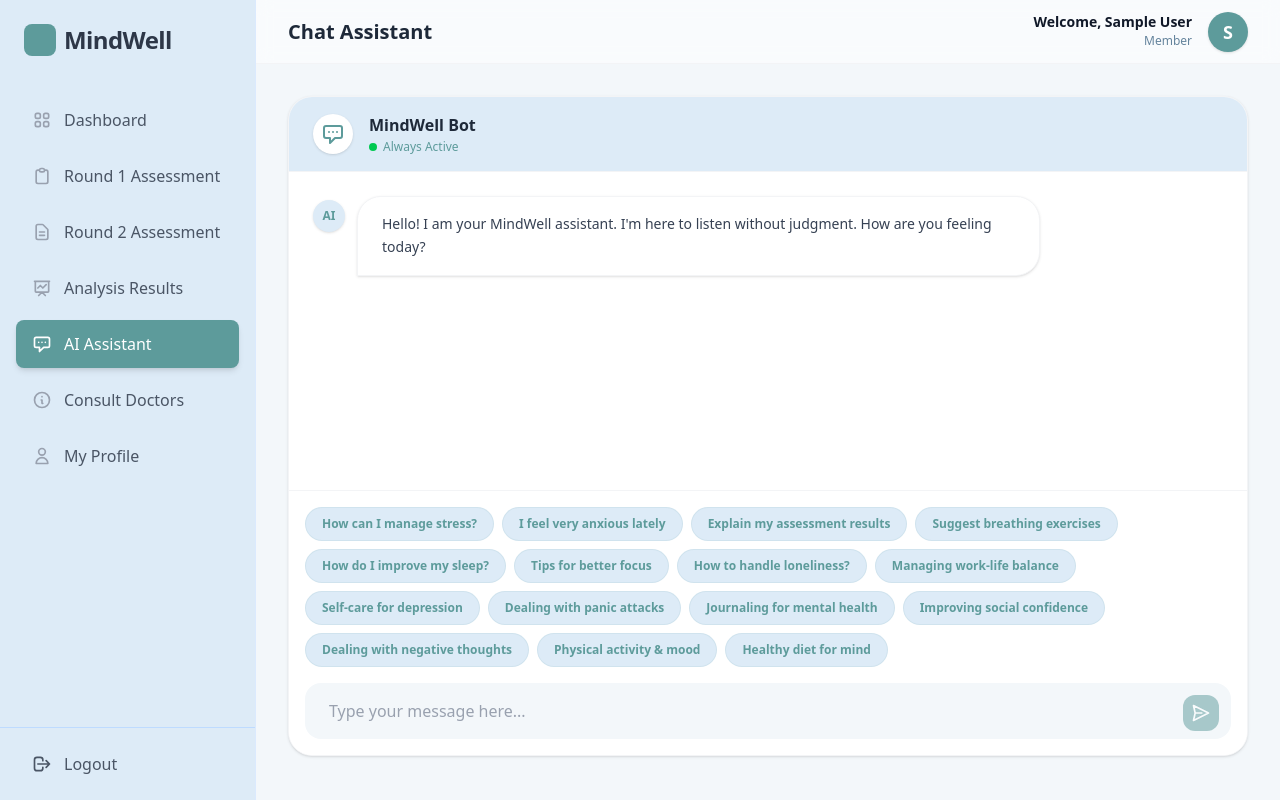
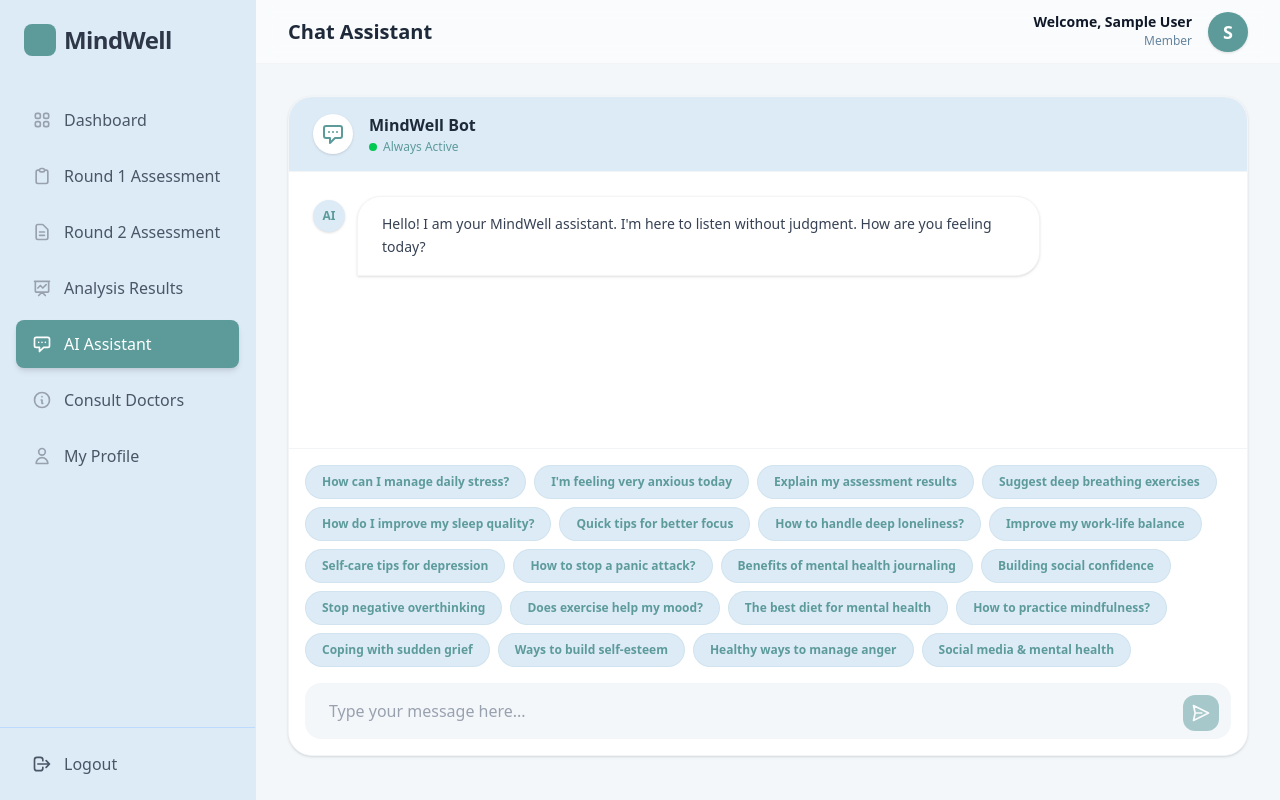
Before and after one commit to GauriTh06/mental-health, a React (Vite) app in the folder client/: page /chat in a window 1280 px wide. Built offline with nearby package versions, Linux system fonts and the light colour scheme; sample sign-in values are in the browser's storage.

Commit message:
Expand to 20 predefined chat questions and solutions

```diff
--- a/client/src/pages/Chat.jsx
+++ b/client/src/pages/Chat.jsx
@@ -17,21 +17,26 @@ const Chat = () => {
     useEffect(scrollToBottom, [messages, loading]);
 
     const predefinedQuestions = [
-        "How can I manage stress?",
-        "I feel very anxious lately",
+        "How can I manage daily stress?",
+        "I'm feeling very anxious today",
         "Explain my assessment results",
-        "Suggest breathing exercises",
-        "How do I improve my sleep?",
-        "Tips for better focus",
-        "How to handle loneliness?",
-        "Managing work-life balance",
-        "Self-care for depression",
-        "Dealing with panic attacks",
-        "Journaling for mental health",
-        "Improving social confidence",
-        "Dealing with negative thoughts",
-        "Physical activity & mood",
-        "Healthy diet for mind"
+        "Suggest deep breathing exercises",
+        "How do I improve my sleep quality?",
+        "Quick tips for better focus",
+        "How to handle deep loneliness?",
+        "Improve my work-life balance",
+        "Self-care tips for depression",
+        "How to stop a panic attack?",
+        "Benefits of mental health journaling",
+        "Building social confidence",
+        "Stop negative overthinking",
+        "Does exercise help my mood?",
+        "The best diet for mental health",
+        "How to practice mindfulness?",
+        "Coping with sudden grief",
+        "Ways to build self-esteem",
+        "Healthy ways to manage anger",
+        "Social media & mental health"
     ];
 
     const sendMessage = async (e, customMsg = null) => {
```
Also changed, not shown: 1 other file (tests, documents, lock files or other folders).
